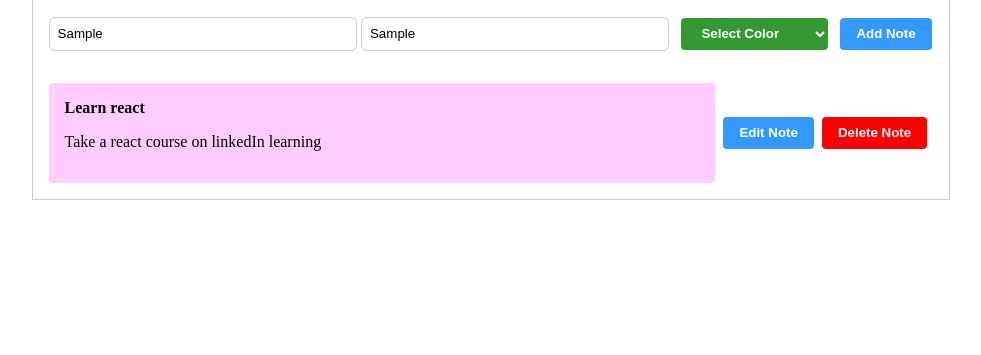
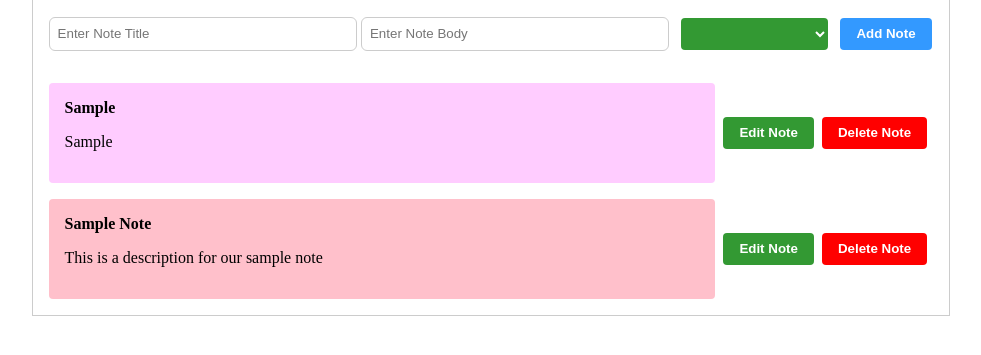
Before and after one commit to Maru-Matt/Note-App, a plain HTML site: page index.html in a window 1280 px wide. Both pictures are taken after typing "Sample", "Sample" into the empty fields and a click on the button "Add Note". Shown: the part 75-430 px from the top of the page, without its empty margins (149-1130 px from the left). Drawn offline with Linux system fonts and the light colour scheme.

Commit message:
note app functionality complrted

```diff
--- a/index.html
+++ b/index.html
@@ -21,19 +21,8 @@
 			</select>
 			<button type="button" class="add">Add Note</button>
 		</div>
-
-	    <div class="notesDiv">
-
-            <div class="note">
-                <div class="text">
-                    <b>Learn react</b>
-                    <p>Take a react course on linkedIn learning</p>
-                </div>
-                <button class="add">Edit Note</button>
-                <button class="delete">Delete Note</button>
-            </div>
-        </div>
-
+		<div class="notesDiv">
+		</div>
     </div>
     <script src="index.js"></script>
 </body>
--- a/index.js
+++ b/index.js
@@ -0,0 +1,111 @@
+let notes = [
+	{
+		id: new Date(),
+		title: 'Sample Note',
+		body: 'This is a description for our sample note',
+		bgColor: 'pink'
+	}
+]
+
+const createElement = (tag, classes = []) => {
+	const element = document.createElement(tag);
+	classes.forEach(cl => {
+		element.classList.add(cl);
+	})
+	return element;
+}
+
+const createNoteView = (note) => {
+	const noteDiv = createElement('div', ['note']);
+	noteDiv.id = note.id;
+	const textDiv = createElement('div', ['text']);
+	textDiv.style.background = note.bgColor;
+	const titleP = createElement('b', ['title']);
+	titleP.innerHTML = note.title;
+	const bodyP = createElement('p', ['body']);
+	bodyP.innerHTML = note.body;
+	const editButton = createElement('button', ['edit']);
+	editButton.innerHTML = 'Edit Note';
+	const deleteButton = createElement('button', ['delete']);
+	deleteButton.innerHTML = 'Delete Note';
+
+	textDiv.append(titleP)
+	textDiv.append(bodyP)
+	noteDiv.append(textDiv)
+	noteDiv.append(editButton)
+	noteDiv.append(deleteButton)
+	editButton.onclick = () => editNote(noteDiv);
+	deleteButton.onclick = () => deleteNote(noteDiv);
+	return noteDiv;
+}
+
+const cancelEdit = (noteDiv) => {
+	const titleP = noteDiv.querySelector('b.title');
+	titleP.contentEditable = false;
+	const bodyP = noteDiv.querySelector('p.body');
+	bodyP.contentEditable = false;
+	const editButton = noteDiv.querySelector('button.edit');
+	editButton.innerHTML = 'Edit Note';
+	const deleteButton = noteDiv.querySelector('button.delete');
+	deleteButton.innerHTML = 'Delete Note';
+	const note = notes.find(note => note.id == noteDiv.id);
+	titleP.innerHTML = note.title;
+	bodyP.innerHTML = note.body;
+	editButton.onclick = () => editNote(noteDiv);
+	deleteButton.onclick = () => deleteNote(noteDiv);
+}
+
+const editNote = (noteDiv, editSave = false) => {
+	const titleP = noteDiv.querySelector('b.title');
+	titleP.contentEditable = true;
+	titleP.focus();
+	const bodyP = noteDiv.querySelector('p.body');
+	bodyP.contentEditable = true;
+
+	const editButton = noteDiv.querySelector('button.edit');
+	editButton.innerHTML = 'Save Note';
+	const deleteButton = noteDiv.querySelector('button.delete');
+	deleteButton.innerHTML = 'Cancel Edit';
+	deleteButton.onclick = () => cancelEdit(noteDiv);
+	editButton.onclick = () => editNote(noteDiv, true);
+
+	if (editSave) {
+		const note = notes.find(note => note.id == noteDiv.id);
+		note.title = titleP.innerText.trim();
+		note.body = bodyP.innerText.trim();
+		deleteButton.innerHTML = 'Delete Note';
+		editButton.innerHTML = 'Edit Note';
+		titleP.contentEditable = false;
+		bodyP.contentEditable = false;
+		editButton.onclick = () => editNote(noteDiv);
+		deleteButton.onclick = () => deleteNote(noteDiv);
+	}
+}
+
+const saveNote = () => {
+	const titleInput = document.querySelector('input#title');
+	const bodyInput = document.querySelector('input#body');
+	const bgColorInput = document.querySelector('select');
+	const id = new Date().getTime();
+	const note = {
+		id, title: titleInput.value, body: bodyInput.value, bgColor: bgColorInput.value
+	}
+	const noteDiv = createNoteView(note);
+	notesDiv.prepend(noteDiv);
+	titleInput.value = '';
+	bodyInput.value = '';
+	bgColorInput.value = '';
+}
+
+const deleteNote = (noteDiv) => {
+	noteDiv.remove();
+	notes = notes.filter(note => note.id != noteDiv.id);
+}
+
+document.querySelector('button.add').onclick = () => saveNote();
+
+const notesDiv = document.querySelector('.notesDiv');
+notes.forEach(note => {
+	const noteDiv = createNoteView(note);
+	notesDiv.append(noteDiv);
+})
```
